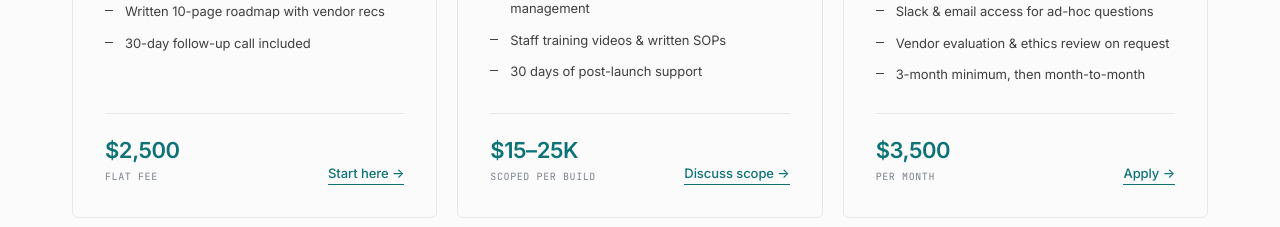
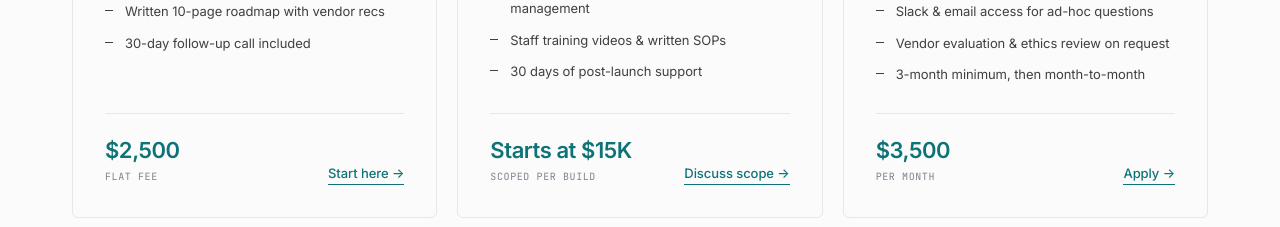
Before and after one commit to ILG-Workspace/lexarum.com, a website: page index.html in a window 1280 px wide. Shown: the part 2520-2747 px from the top of the page. Drawn offline with Linux system fonts and the light colour scheme.

Commit message:
Change Tier 02 price to 'Starts at $15K'

```diff
--- a/index.html
+++ b/index.html
@@ -541,7 +541,7 @@ section { scroll-margin-top: 80px; }
         </ul>
         <div class="tier-bottom">
           <div>
-            <span class="tier-price">$15–25K</span>
+            <span class="tier-price">Starts at $15K</span>
             <span class="tier-price-unit">Scoped per build</span>
           </div>
           <a href="#contact" class="tier-cta">Discuss scope →</a>
```
